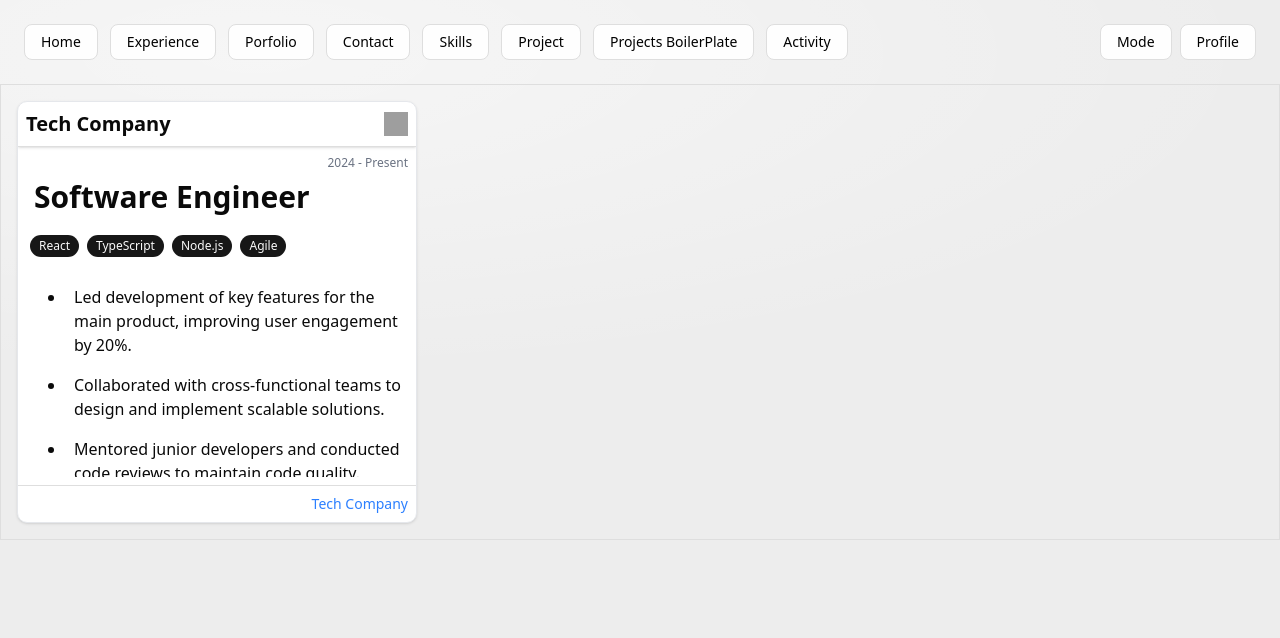
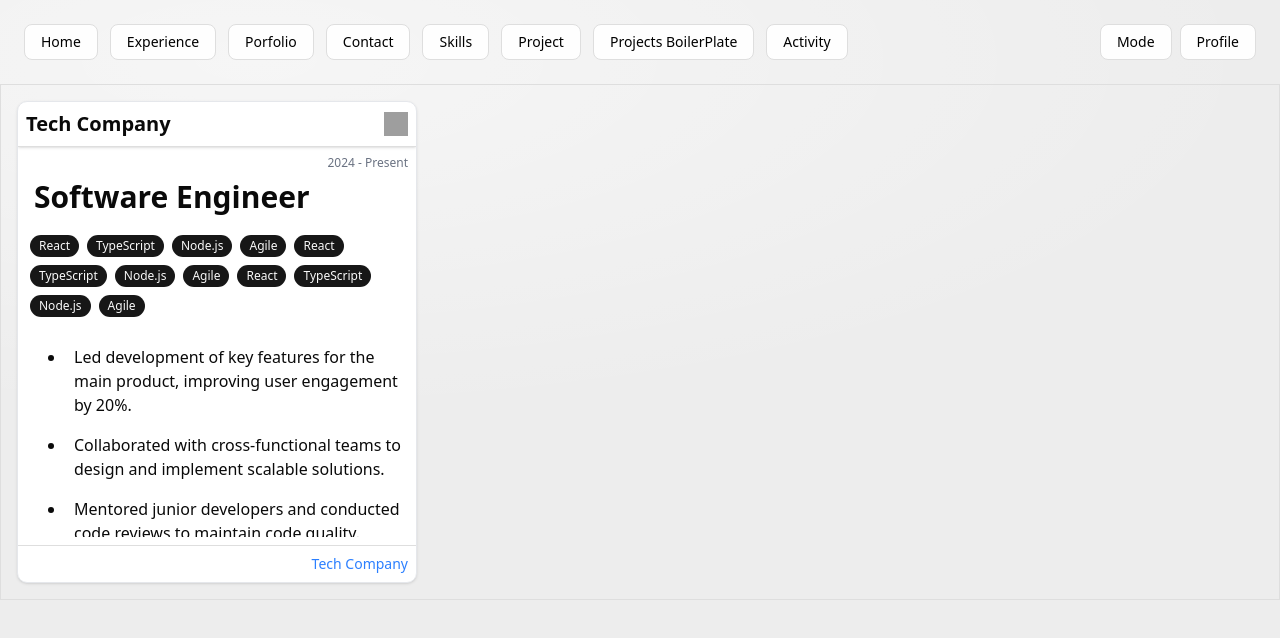
Before and after one commit to kentchristian/web-portfolio, a React app: page /experience in a window 1280 px wide. Shown: the top 638 px of the page. Built offline with nearby package versions, Linux system fonts and the light colour scheme; grey boxes are pictures that could not be loaded; the HTML template or start-up script is replaced by a standard one.

Commit message:
feat: experiecne hover opacity adjustment

```diff
--- a/src/components/cards/RoleExperienceCard.tsx
+++ b/src/components/cards/RoleExperienceCard.tsx
@@ -32,6 +32,8 @@ const RoleExperienceCard = ({
         "border border-gray-200 bg-white",
         "flex flex-col gap-2 overflow-auto scroll-thin rounded-lg",
         "shadow-sm",
+        "hover:opacity-50",
+        "hover:opacity-100!",
         "transition-all duration-300 ease-out",
         "hover:shadow-xl hover:-translate-y-1 hover:scale-[1.02]",
         "will-change-transform"
--- a/src/pages/experience.tsx
+++ b/src/pages/experience.tsx
@@ -11,7 +11,7 @@ const Experience = () => {
         "Collaborated with cross-functional teams to design and implement scalable solutions.",
         "Mentored junior developers and conducted code reviews to maintain code quality."
       ]}
-      skills={["React", "TypeScript", "Node.js", "Agile"]}
+      skills={["React", "TypeScript", "Node.js", "Agile", "React", "TypeScript", "Node.js", "Agile", "React", "TypeScript", "Node.js", "Agile"]}
       companyUrl="https://www.linkedin.com/in/keysii/"
       icon={<img src="/company-logo.png" alt="Company Logo" className="w-6 h-6" />}
     />
```
